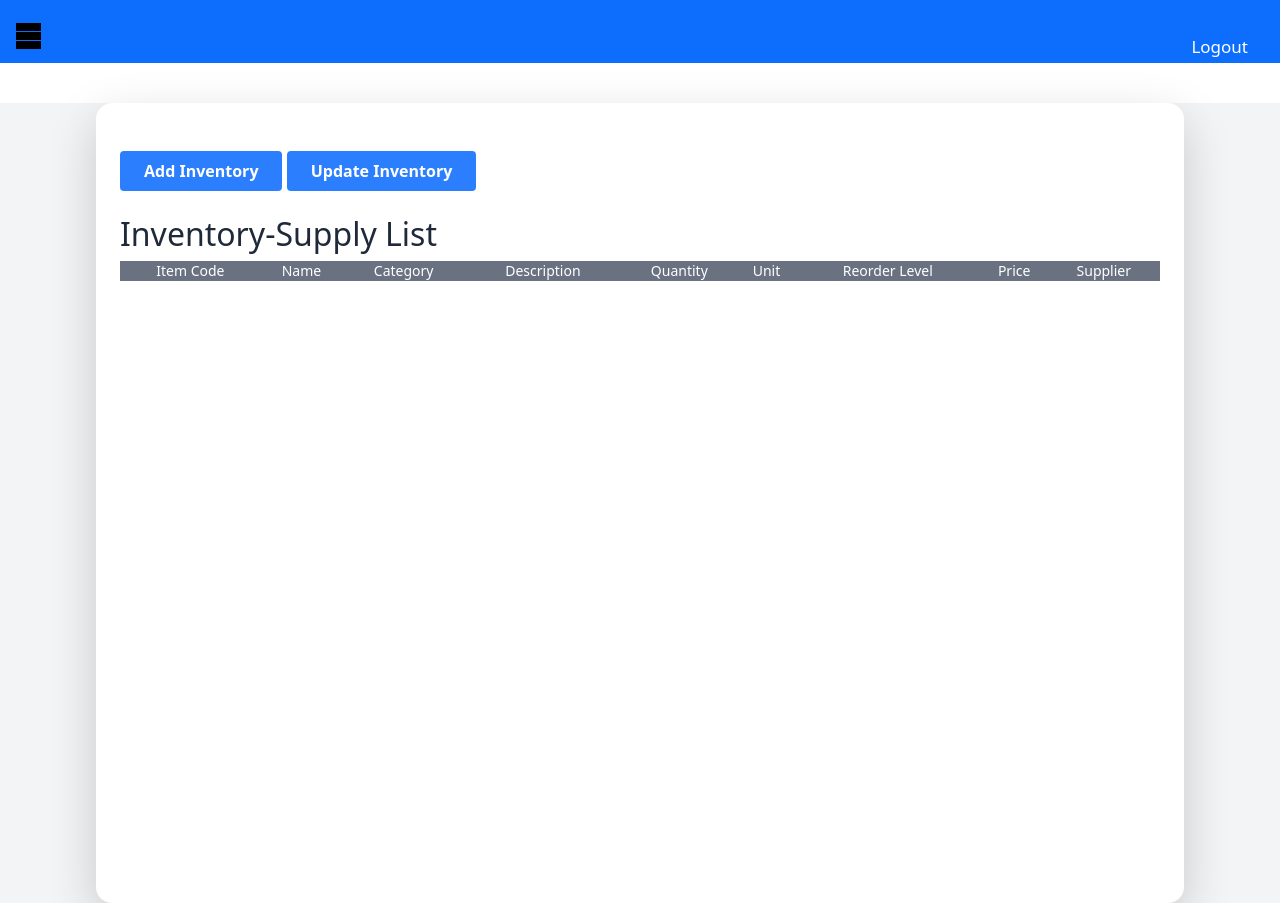
After one commit to joeygracesabusido/admin-apps-dgc, a FastAPI app: template apps/templates/inventory_supply/inventory_supply.html in a window 1280 px wide. The commit adds this page. Run offline with FastAPI, Linux system fonts and the light colour scheme; the template is opened without the code that fills it, so the values that code supplies are empty; some libraries are stand-ins or nearby versions.

Commit message:
add insert inventory function

```diff
--- a/apps/routes/supply.py
+++ b/apps/routes/supply.py
@@ -21,3 +21,7 @@ templates = Jinja2Templates(directory="apps/templates")
 @api_supplier_temp.get("/supplier/", response_class=HTMLResponse)
 async def api_ticketing(request: Request,username: str = Depends(get_current_user)):
     return templates.TemplateResponse("inventory_supply/invt_supplier.html", {"request": request})
+
+@api_supplier_temp.get("/inventory-supply", response_class=HTMLResponse)
+async def api_inventory_supply(request: Request, username: str = Depends(get_current_user)):
+    return templates.TemplateResponse("inventory_supply/inventory_supply.html",{"request":request})
--- /dev/null
+++ b/apps/static/inventory_supply/inventory_supply.js
@@ -0,0 +1,219 @@
+function fetchSupplier() {
+        $.ajax({
+            url: '/mygraphql/',
+            type: 'POST',
+            contentType: 'application/json',
+            data: JSON.stringify({
+                query: `
+                    query {
+
+                      getInventoryWithSupplier {
+                                id
+                                itemCode
+                                name
+                                category
+                                description
+                                quantityInStock
+                                unit
+                                reorderLevel
+                                pricePerUnit
+                                supplierID
+                                user
+                                createdAt
+                                updatedAt
+
+                         }
+
+
+                    }
+                `
+            }),
+            success: function (response) {
+                let tableBody = $("#supplier_table tbody");
+                tableBody.empty();
+
+                let data = response.data.getSupplierList;
+                data.forEach(function (supp) {
+                    let row = `
+                        <tr class="text-xs">
+                            <td>${supp.itemCode}</td>
+                            <td>${supp.name}</td>
+                            <td>${supp.category || ''}</td>
+                            <td>${supp.description || ''}</td>
+                            <td>${supp.quantityInStock || ''}</td>
+                            <td>${supp.unit || ''}</td>
+                            <td>${supp.reorderLevel || ''}</td>
+                            <td>${supp.pricePerUnit || ''}</td>
+
+                            <td>${supp.user}</td>
+                        </tr>
+                    `;
+                    tableBody.append(row);
+                });
+
+                // Initialize DataTable after data load
+                initDataTable();
+            },
+            error: function (xhr) {
+                console.error("❌ Error fetching GraphQL data:", xhr);
+                alert("Failed to load data");
+            }
+        });
+
+
+
+    }
+
+
+$(document).ready(function() {
+    $("#addSupplierBtn").click(function() {
+      $("#supplierModal").removeClass("hidden");
+        setSupplierAutocomplete();
+
+    });
+
+
+
+
+    // this is for Update function Modal insertBtn
+     $("#updateSupplierBtn").click(function() {
+      $("#supplierModalUpdating").removeClass("hidden");
+    });
+
+    // Optional: Close modal when clicking "Cancel"
+    $(".close-modal").click(function() {
+      location.reload()
+      $(".z-10").addClass("hidden");
+
+         //$("#supplierModal").addClass("hidden");
+
+    //
+    });
+
+     // $("#updateBtn").click(function (e) {
+     //    e.preventDefault();
+     //    updateSupplier();
+     //  });
+
+
+  });
+
+
+// this function is for autocomplete of supplier_table
+ function setSupplierAutocomplete() {
+  $("#supplier_id").autocomplete({
+    source: function(request, response) {
+      $.ajax({
+        url: "/mygraphql", // GraphQL endpoint
+        method: "POST",
+        contentType: "application/json",
+        dataType: "json",
+        data: JSON.stringify({
+          query: `
+            query getSupplierAutocomplete($searchTerm: String!) {
+              getSupplierAutocomplete(searchTerm: $searchTerm) {
+                id
+                name
+              }
+            }
+          `,
+          variables: {
+            searchTerm: request.term
+          }
+        }),
+        success: function(res) {
+          if (res.data && res.data.getSupplierAutocomplete) {
+            let suggestions = res.data.getSupplierAutocomplete.map(item => ({
+              label: item.name,
+              value: item.id,
+
+              }));
+            response(suggestions);
+          }
+        },
+        error: function(err) {
+          console.error("GraphQL Autocomplete error:", err);
+        }
+      });
+    },
+    minLength: 0,
+    select: function(event, ui) {
+      $("#supplier_id").val(ui.item.value);
+      return false;
+    }
+  });
+}
+
+
+
+//this function is to Insert Inventory by clicking the button
+
+
+$(document).on('click', '#insertBtn', function () {
+  insertInventory();
+})
+
+
+// this function is for inserting inventory module
+
+
+function insertInventory() {
+  const itemCode = $('#item_code').val();
+  const name = $('#name').val();
+  const description = $('#description').val();
+  const category = $('#category').val();
+  const quantityInStock = parseFloat($('#quantity_in_stock').val()) || 0;
+  const unit = $('#unit').val();
+  const reorderLevel = parseFloat($('#reorder_level').val()) || 0;
+  const pricePerUnit = parseFloat($('#price_per_unit').val()) || 0;
+
+  const supplierId = $('#supplier_id').val();
+
+
+
+  // Optional: Escape double quotes
+  const escape = (str) => (str || '').toString().replace(/"/g, '\\"');
+
+  const query = `
+    mutation {
+      insertInventorySupplyItem(
+        inventoryItems: {
+          itemCode: "${escape(itemCode)}"
+          name: "${escape(name)}"
+          description: "${escape(description)}"
+          category: "${escape(category)}"
+          quantityInStock: ${quantityInStock}
+          unit: "${escape(unit)}"
+          reorderLevel: ${reorderLevel}
+          pricePerUnit: ${pricePerUnit}
+          supplierId: "${escape(supplierId)}"
+
+
+        }
+      )
+    }
+  `;
+
+  $.ajax({
+    url: '/mygraphql', // Update this to your actual GraphQL endpoint
+    method: 'POST',
+    contentType: 'application/json',
+    data: JSON.stringify({ query: query }),
+    success: function (response) {
+      if (response.data && response.data.insertInventorySupplyItem) {
+        alert('Inventory inserted successfully!');
+        $('#supplierModal').addClass('hidden');
+        // Optionally clear inputs
+       // $('#name, #contact_person, #email, #phone, #address').val('');
+        // Optionally refresh the supplier table,
+				location.reload();
+      } else {
+        alert('Failed to insert Inventory.');
+      }
+    },
+    error: function (xhr, status, error) {
+      alert('Error: ' + xhr.responseText);
+    }
+  });
+
+}
--- a/apps/templates/dashboard.html
+++ b/apps/templates/dashboard.html
@@ -87,7 +87,7 @@
             <a href="#" class="dropdown-toggle">Inventory Supply</a>
             <ul class="dropdown-menu">
               <li><a href="/supplier/">Supplier</a></li>
-              <li><a href="/api-accountability/">Accountability</a></li>
+              <li><a href="/inventory-supply/">Inventory</a></li>
 
 
             </ul>
--- /dev/null
+++ b/apps/templates/inventory_supply/inventory_supply.html
@@ -0,0 +1,262 @@
+{% extends 'dashboard.html' %}
+
+{% block content %}
+
+<script src="https://unpkg.com/@tailwindcss/browser@4"></script>
+
+
+
+
+<!-- jQuery UI CSS (for styling the autocomplete dropdown) -->
+<link rel="stylesheet" href="https://code.jquery.com/ui/1.12.1/themes/smoothness/jquery-ui.css">
+
+<!-- jQuery UI JavaScript -->
+<script src="https://code.jquery.com/ui/1.12.1/jquery-ui.min.js"></script>
+
+<link href="https://cdn.datatables.net/v/dt/jszip-3.10.1/dt-2.1.4/b-3.1.1/b-html5-3.1.1/datatables.min.css" rel="stylesheet">
+
+<script src="https://cdn.datatables.net/v/dt/jszip-3.10.1/dt-2.1.4/b-3.1.1/b-html5-3.1.1/datatables.min.js"></script>
+
+
+
+<link rel="stylesheet" type="text/css" href="/static/style.css">
+<link href="https://cdn.jsdelivr.net/npm/bootstrap@5.0.2/dist/css/bootstrap.min.css" rel="stylesheet" integrity="sha384-EVSTQN3/azprG1Anm3QDgpJLIm9Nao0Yz1ztcQTwFspd3yD65VohhpuuCOmLASjC" crossorigin="anonymous">
+<script src="https://cdn.jsdelivr.net/npm/@popperjs/core@2.9.2/dist/umd/popper.min.js" integrity="sha384-IQsoLXl5PILFhosVNubq5LC7Qb9DXgDA9i+tQ8Zj3iwWAwPtgFTxbJ8NT4GN1R8p" crossorigin="anonymous"></script>
+<script src="https://cdn.jsdelivr.net/npm/bootstrap@5.0.2/dist/js/bootstrap.min.js" integrity="sha384-cVKIPhGWiC2Al4u+LWgxfKTRIcfu0JTxR+EQDz/bgldoEyl4H0zUF0QKbrJ0EcQF" crossorigin="anonymous"></script>
+
+<div>
+<!-- this is for modal for Updating Supplier -->
+  <div id="supplierModalUpdating" role="dialog" aria-modal="true" aria-labelledby="dialog-title" class="relative z-10 hidden">
+     <div aria-hidden="true" class="fixed inset-0 bg-gray-500/75 transition-opacity"></div>
+
+    <div class="fixed inset-0 z-10 w-screen overflow-y-auto">
+      <div class="flex min-h-full  items-end justify-center p-4 text-center sm:items-center sm:p-0">
+            <div class="relative transform overflow-hidden rounded-lg bg-white text-left shadow-xl transition-all sm:my-8 w-[40%]">
+          <div class="bg-white px-4 pt-5 pb-4 sm:p-6 sm:pb-4">
+            <div class="sm:flex sm:items-start">
+              <div class="mx-auto flex size-12 shrink-0 items-center justify-center rounded-full bg-red-100 sm:mx-0 sm:size-10">
+                <svg viewBox="0 0 24 24" fill="none" stroke="currentColor" stroke-width="1.5" data-slot="icon" aria-hidden="true" class="size-6 text-red-600">
+                  <path d="M12 9v3.75m-9.303 3.376c-.866 1.5.217 3.374 1.948 3.374h14.71c1.73 0 2.813-1.874 1.948-3.374L13.949 3.378c-.866-1.5-3.032-1.5-3.898 0L2.697 16.126ZM12 15.75h.007v.008H12v-.008Z" stroke-linecap="round" stroke-linejoin="round" />
+                </svg>
+              </div>
+                  <div class=" space-x-4">
+                         <div class="flex items-center space-x-2">
+                          <label hidden for="nameUpdate" class="w-30 text-right text-gray-700 font-medium">Name:</label>
+                          <input hidden type="text" id="idUpdate" class="border border-gray-300 rounded px-3 py-1 focus:outline-none focus:ring-2 focus:ring-blue-500">
+                        </div>
+                        <br>
+
+
+                        <div class="flex items-center space-x-2">
+                          <label for="nameUpdate" class="w-30 text-right text-gray-700 font-medium">Name:</label>
+                          <input type="text" id="nameUpdate" class="border border-gray-300 rounded px-3 py-1 focus:outline-none focus:ring-2 focus:ring-blue-500">
+                        </div>
+                        <br>
+                        <div class="flex items-center space-x-2">
+                          <label for="contact_person" class="w-30 text-right text-gray-700 font-medium">Contact Person:</label>
+                          <input type="text" id="contact_person_update" class="border border-gray-300 rounded px-3 py-1 focus:outline-none focus:ring-2 focus:ring-blue-500">
+                        </div>
+                        <br>
+                        <div class="flex items-center space-x-2">
+                          <label for="email" class="w-30 text-right text-gray-700 font-medium">Email:</label>
+                          <input type="text" id="email_update" class="border border-gray-300 rounded px-3 py-1 focus:outline-none focus:ring-2 focus:ring-blue-500">
+                        </div>
+                        <br>
+                        <div class="flex items-center space-x-2">
+                          <label for="phone" class="w-30 text-right text-gray-700 font-medium">Phone:</label>
+                          <input type="text" id="phone_update" class="border border-gray-300 rounded px-3 py-1 focus:outline-none focus:ring-2 focus:ring-blue-500">
+                        </div>
+                        <br>
+                        <div class="flex items-center space-x-2">
+                          <label for="ad " class="w-30 text-right text-gray-700 font-medium">Address:</label>
+
+													<textarea id="address_update" rows="3" class="w-full border border-gray-300 rounded px-3 py-2 focus:outline-none focus:ring-2 focus:ring-blue-500"></textarea>
+
+
+											  </div>
+
+
+
+							</div>
+
+
+
+
+             </div>
+          </div>
+          <div class="bg-gray-50 px-4 py-3 sm:flex sm:flex-row-reverse sm:px-6">
+            <!-- <button type="button" class="inline-flex w-full justify-center rounded-md bg-red-600 px-3 py-2 text-sm font-semibold text-white shadow-xs hover:bg-red-500 sm:ml-3 sm:w-auto">Deactivate</button>
+ -->
+            <!-- <button type="button" class="mt-3 inline-flex w-full justify-center rounded-md bg-white px-3 py-2 text-sm font-semibold text-gray-900 shadow-xs ring-1 ring-gray-300 ring-inset hover:bg-gray-50 sm:mt-0 sm:w-auto">Cancel</button>
+ -->
+          <!-- <button type="button" class="mt-3 inline-flex w-full justify-center rounded-md bg-white px-3 py-2 text-sm font-semibold text-gray-900 shadow-xs ring-1 ring-gray-300 ring-inset hover:bg-gray-50 sm:mt-0 sm:w-auto close-modal">Cancel</button>
+ -->
+
+            <button id="updateBtn" type="button" class="inline-flex bg-blue-600 text-white w-40 justify-center ...">Update Supplier</button>
+            <button id ="updateCancelBtn" type="button" class="rounded-xl inline-flex bg-gray-500 text-white w-40 justify-center ... close-modal">Cancel</button>
+
+          </div>
+        </div>
+      </div>
+    </div>
+  </div>
+</div>
+
+
+
+
+
+<!-- this is for modal for inserting Supplier -->
+  <div id="supplierModal" role="dialog" aria-modal="true" aria-labelledby="dialog-title" class="relative z-10 hidden">
+     <div aria-hidden="true" class="fixed inset-0 bg-gray-500/75 transition-opacity"></div>
+
+    <div class="fixed inset-0 z-10 w-screen overflow-y-auto">
+      <div class="flex min-h-full  items-end justify-center p-4 text-center sm:items-center sm:p-0">
+            <div class="relative transform overflow-hidden rounded-lg bg-white text-left shadow-xl transition-all sm:my-8 w-[40%]">
+          <div class="bg-white px-4 pt-5 pb-4 sm:p-6 sm:pb-4">
+            <div class="sm:flex sm:items-start">
+              <div class="mx-auto flex size-12 shrink-0 items-center justify-center rounded-full bg-red-100 sm:mx-0 sm:size-10">
+                <svg viewBox="0 0 24 24" fill="none" stroke="currentColor" stroke-width="1.5" data-slot="icon" aria-hidden="true" class="size-6 text-red-600">
+                  <path d="M12 9v3.75m-9.303 3.376c-.866 1.5.217 3.374 1.948 3.374h14.71c1.73 0 2.813-1.874 1.948-3.374L13.949 3.378c-.866-1.5-3.032-1.5-3.898 0L2.697 16.126ZM12 15.75h.007v.008H12v-.008Z" stroke-linecap="round" stroke-linejoin="round" />
+                </svg>
+              </div>
+                  <div class=" space-x-4">
+                        <div class="flex items-center space-x-2">
+                          <label for="item_code" class="w-30 text-right text-gray-700 font-medium">Item Code:</label>
+                          <input type="text" id="item_code" class="border border-gray-300 rounded px-3 py-1 focus:outline-none focus:ring-2 focus:ring-blue-500">
+                        </div>
+                        <br>
+                        <div class="flex items-center space-x-2">
+                          <label for="name" class="w-30 text-right text-gray-700 font-medium">Name:</label>
+                          <input type="text" id="name" class="border border-gray-300 rounded px-3 py-1 focus:outline-none focus:ring-2 focus:ring-blue-500">
+                        </div>
+                        <br>
+                        <div class="flex items-center space-x-2">
+                          <label for="category" class="w-30 text-right text-gray-700 font-medium">Category:</label>
+                          <input type="text" id="category" class="border border-gray-300 rounded px-3 py-1 focus:outline-none focus:ring-2 focus:ring-blue-500">
+                        </div>
+                        <br>
+                        <div class="flex items-center space-x-2">
+                          <label for="description" class="w-30 text-right text-gray-700 font-medium">Description:</label>
+                          <input type="text" id="description" class="border border-gray-300 rounded px-3 py-1 focus:outline-none focus:ring-2 focus:ring-blue-500">
+                        </div>
+                        <br>
+
+
+
+                        <div class="flex items-center space-x-2">
+                          <label for="quantity" class="w-30 text-right text-gray-700 font-medium">Quantity:</label>
+                          <input type="number" id="quantity_in_stock" class="border border-gray-300 rounded px-3 py-1 focus:outline-none focus:ring-2 focus:ring-blue-500">
+                        </div>
+                        <br>
+
+
+
+
+
+                        <div class="flex items-center space-x-2">
+                          <label for="Unit" class="w-30 text-right text-gray-700 font-medium">Unit:</label>
+                          <input type="text" id="unit" class="border border-gray-300 rounded px-3 py-1 focus:outline-none focus:ring-2 focus:ring-blue-500">
+                        </div>
+                        <br>
+                        <div class="flex items-center space-x-2">
+                          <label for="item_code" class="w-30 text-right text-gray-700 font-medium">Reorder Level:</label>
+                          <input type="number" id="reorder_level" class="border border-gray-300 rounded px-3 py-1 focus:outline-none focus:ring-2 focus:ring-blue-500">
+                        </div>
+                        <br>
+                        <div class="flex items-center space-x-2">
+                          <label for="item_code" class="w-30 text-right text-gray-700 font-medium">Price per Unit:</label>
+                          <input type="number" id="price_per_unit" class="border border-gray-300 rounded px-3 py-1 focus:outline-none focus:ring-2 focus:ring-blue-500">
+                        </div>
+                        <br>
+                        <div class="flex items-center space-x-2">
+                          <label for="supplier_id" class="w-30 text-right text-gray-700 font-medium">Supplier:</label>
+                          <input type="text" id="supplier_id" class="border border-gray-300 rounded px-3 py-1 focus:outline-none focus:ring-2 focus:ring-blue-500">
+                        </div>
+                        <br>
+
+
+							</div>
+
+
+
+
+             </div>
+          </div>
+          <div class="bg-gray-50 px-4 py-3 sm:flex sm:flex-row-reverse sm:px-6">
+            <!-- <button type="button" class="inline-flex w-full justify-center rounded-md bg-red-600 px-3 py-2 text-sm font-semibold text-white shadow-xs hover:bg-red-500 sm:ml-3 sm:w-auto">Deactivate</button>
+ -->
+            <!-- <button type="button" class="mt-3 inline-flex w-full justify-center rounded-md bg-white px-3 py-2 text-sm font-semibold text-gray-900 shadow-xs ring-1 ring-gray-300 ring-inset hover:bg-gray-50 sm:mt-0 sm:w-auto">Cancel</button>
+ -->
+          <!-- <button type="button" class="mt-3 inline-flex w-full justify-center rounded-md bg-white px-3 py-2 text-sm font-semibold text-gray-900 shadow-xs ring-1 ring-gray-300 ring-inset hover:bg-gray-50 sm:mt-0 sm:w-auto close-modal">Cancel</button>
+ -->
+
+            <button id="insertBtn" type="button" class="inline-flex bg-blue-600 text-white w-40 justify-center ...">Insert Supplier</button>
+            <button type="button" class="rounded-xl inline-flex bg-gray-500 text-white w-40 justify-center ... close-modal">Cancel</button>
+
+          </div>
+        </div>
+      </div>
+    </div>
+  </div>
+</div>
+
+
+<div class="flex justify-center min-h-screen bg-gray-100">
+    <div class="w-[85%] rounded-2xl overflow-hidden shadow-lg bg-white p-4">
+        <!-- <img class=" h-48 object-cover" src="https://via.placeholder.com/400x200" alt="Card image"> -->
+        <div class="pt-4">
+            <button id="addSupplierBtn" class="bg-blue-500 hover:bg-blue-600 text-white font-semibold py-2 px-6 rounded">
+              Add Inventory
+            </button>
+
+             <button id="updateSupplierBtn" class="bg-blue-500 hover:bg-blue-600 text-white font-semibold py-2 px-6 rounded">
+              Update Inventory
+            </button>
+
+
+        </div>
+
+
+
+
+        <div class="py-4">
+          <h2 class="text-sm font-semibold text-gray-800">Inventory-Supply List</h2>
+
+          <table id="supplier_table"
+            class="tabele-auto w-full border-collapse border-gray-500"
+
+          >
+
+          <thead class="bg-gray-500 text-white py-1 px-1 text-center border-x border-green-300 text-sm">
+            <tr>
+              <td>Item Code</td>
+              <td>Name</td>
+              <td>Category</td>
+              <td>Description</td>
+              <td>Quantity</td>
+              <td>Unit</td>
+              <td>Reorder Level</td>
+              <td>Price</td>
+              <td>Supplier</td>
+          </tr>
+
+          </thead>
+          <tbody></tbody>
+
+
+          </table>
+
+        </div>
+
+   </div>
+
+
+ <script src="/static/inventory_supply/inventory_supply.js"></script>
+
+</div>
+
+
+
+
+{% endblock %}
--- a/docker-compose.yml
+++ b/docker-compose.yml
@@ -12,7 +12,7 @@
 #     volumes:
 #       - ./apps:/code/apps
 
-version: '3'
+#version: '3'
 services:
   web:
     build: .
```
Also changed, not shown: apps/views/get_inventory_query.py (+52 -0 lines), apps/views/inventory_supplies_mutation.py (+18 -10 lines).
